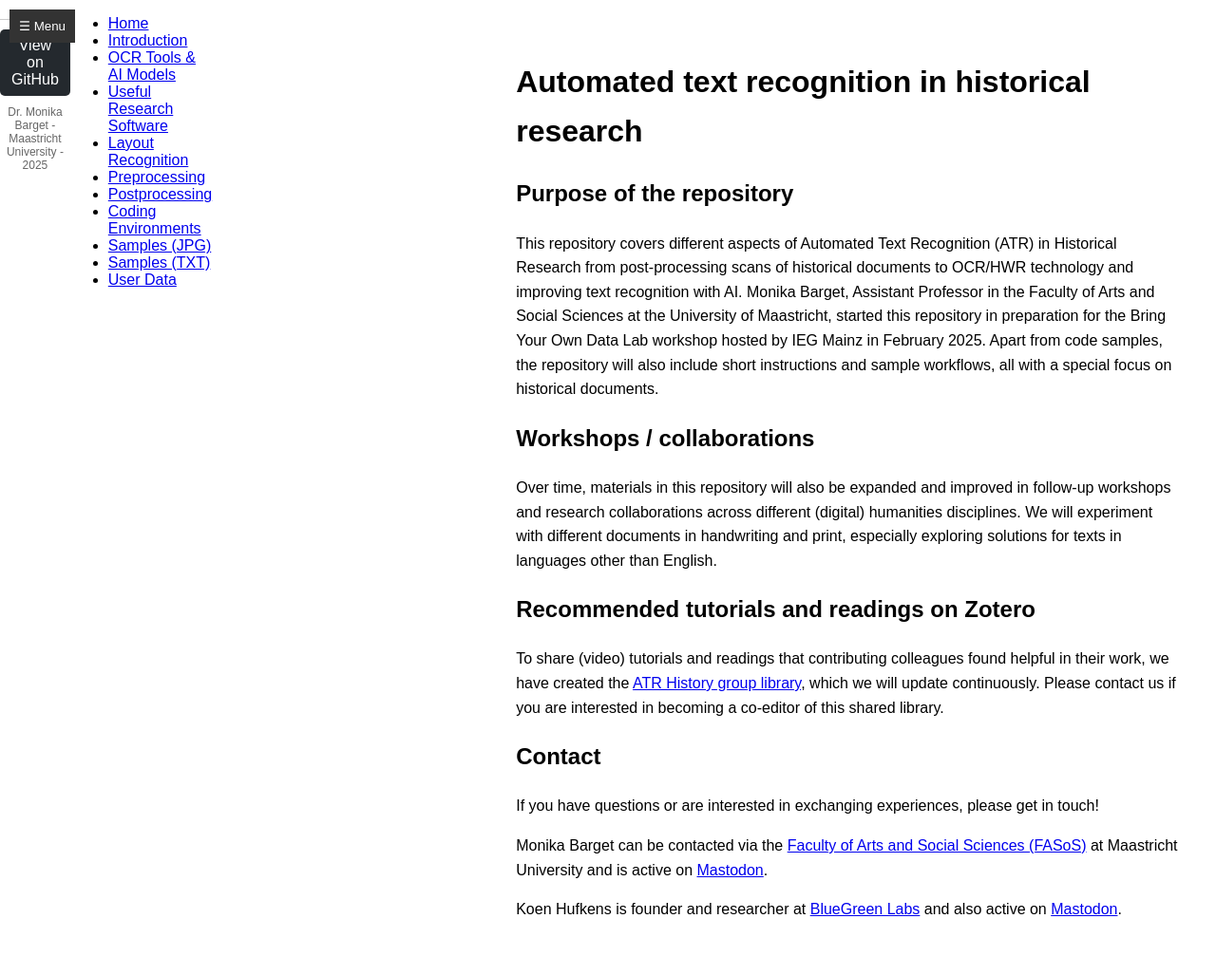
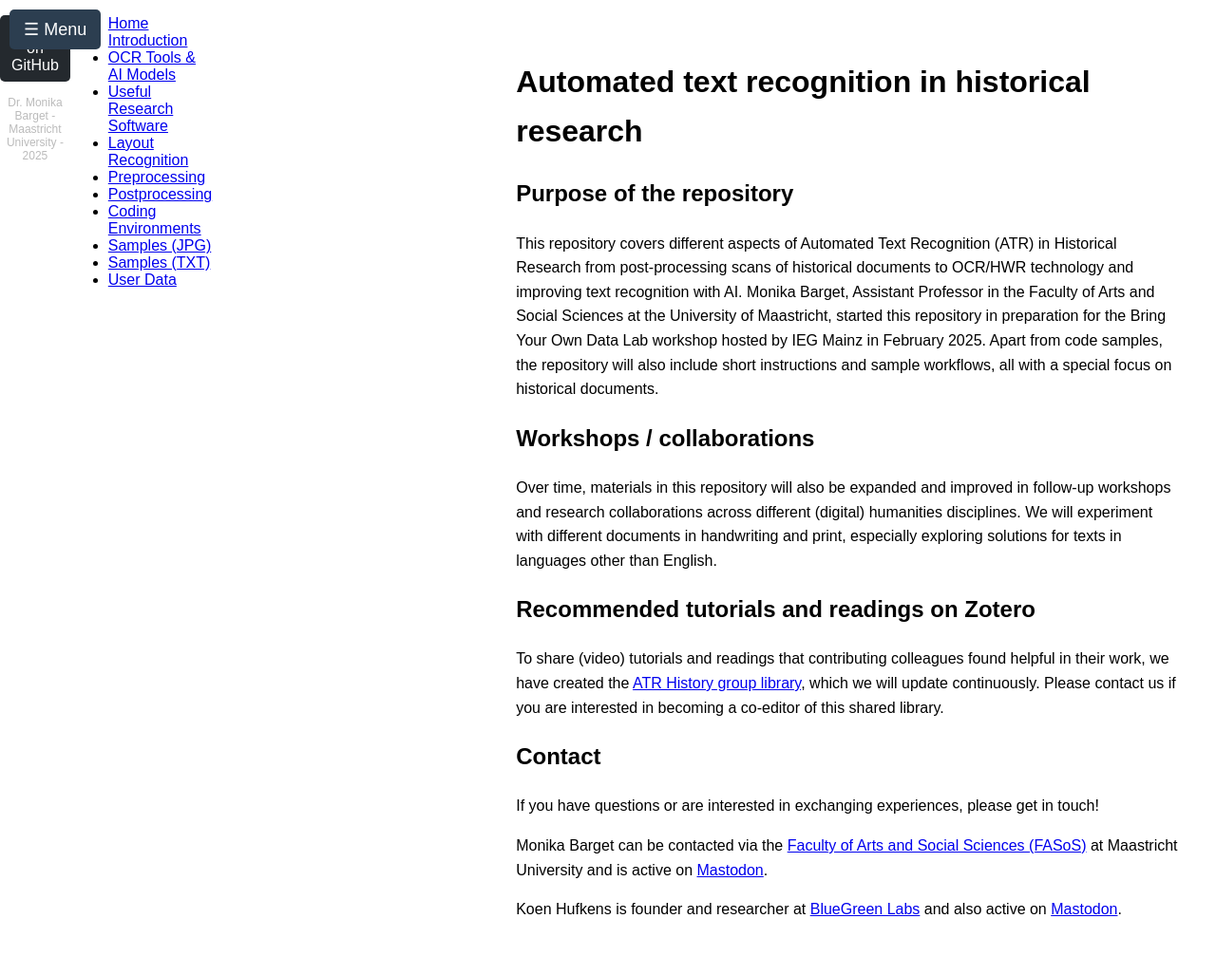
Before and after one commit to stwagner07/atr-historical-research, a Jekyll site: the page built from README.md, in a window 1280 px wide. Shown: the whole page at 95% size. Built offline with Jekyll 4.4.1, drawn with Linux system fonts in a browser that asks for light colours; our own code applies the rules of GitHub Pages for plain Markdown files.

Commit message:
css error fixed

```diff
--- a/assets/css/style.css
+++ b/assets/css/style.css
@@ -11,16 +11,19 @@
 
 /* Sidebar Styling */
 .sidebar {
-    width: 250px; /* Default width */
-    background: #2c3e50;
+    width: 250px;
+    background: #2c3e50; /* Restore dark blue */
     color: white;
     padding: 20px;
     position: fixed;
     height: 100%;
     left: -250px; /* Hidden by default */
     top: 0;
-    overflow-y: auto; /* Allow scrolling if needed */
+    overflow-y: auto;
     transition: left 0.3s ease;
+    display: flex;
+    flex-direction: column; /* Ensures content flows in a column */
+    justify-content: space-between; /* Space out content */
 }
 
 /* Open state */
@@ -28,46 +31,30 @@
     left: 0;
 }
 
-.sidebar-footer {
-    margin-top: 20px;
-    padding-top: 10px;
-    border-top: 1px solid #ccc;
-    text-align: center;
-}
-
-.github-button {
-    display: inline-block;
-    padding: 8px 12px;
-    background: #24292e;
-    color: #fff;
-    border-radius: 5px;
-    text-decoration: none;
-}
-
-.github-button:hover {
-    background: #444;
-}
-
-.impressum {
-    font-size: 12px;
-    color: #666;
-    margin-top: 10px;
-}
-
 /* Sidebar Toggle Button */
 #toggle-sidebar {
     position: fixed;
     top: 10px;
     left: 10px;
-    background: #333;
+    background: #2c3e50;
     color: white;
     border: none;
-    padding: 10px;
+    padding: 10px 15px;
     cursor: pointer;
     z-index: 1000; /* Ensure it's above other elements */
+    border-radius: 5px;
+    font-size: 18px;
 }
 
-/* Sidebar content */
+#toggle-sidebar:hover {
+    background: #1a252f;
+}
+
+/* Sidebar Navigation */
+.sidebar nav {
+    flex-grow: 1; /* Allows nav to take up the available space */
+}
+
 .sidebar nav ul {
     list-style-type: none;
     padding: 0;
@@ -90,9 +77,36 @@
     border-radius: 5px;
 }
 
+/* Sidebar Footer */
+.sidebar-footer {
+    text-align: center;
+    padding-top: 15px;
+    border-top: 1px solid rgba(255, 255, 255, 0.2);
+}
+
+.github-button {
+    display: inline-block;
+    padding: 8px 12px;
+    background: #24292e;
+    color: #fff;
+    border-radius: 5px;
+    text-decoration: none;
+    margin-bottom: 10px;
+}
+
+.github-button:hover {
+    background: #444;
+}
+
+.impressum {
+    font-size: 12px;
+    color: #bbb;
+    margin-top: 5px;
+}
+
 /* Main Content Styling */
 .content {
-    margin-left: 280px; /* Adjust for sidebar */
+    margin-left: 280px; /* Default space when sidebar is open */
     padding: 40px;
     flex-grow: 1;
     max-width: 900px;
```
